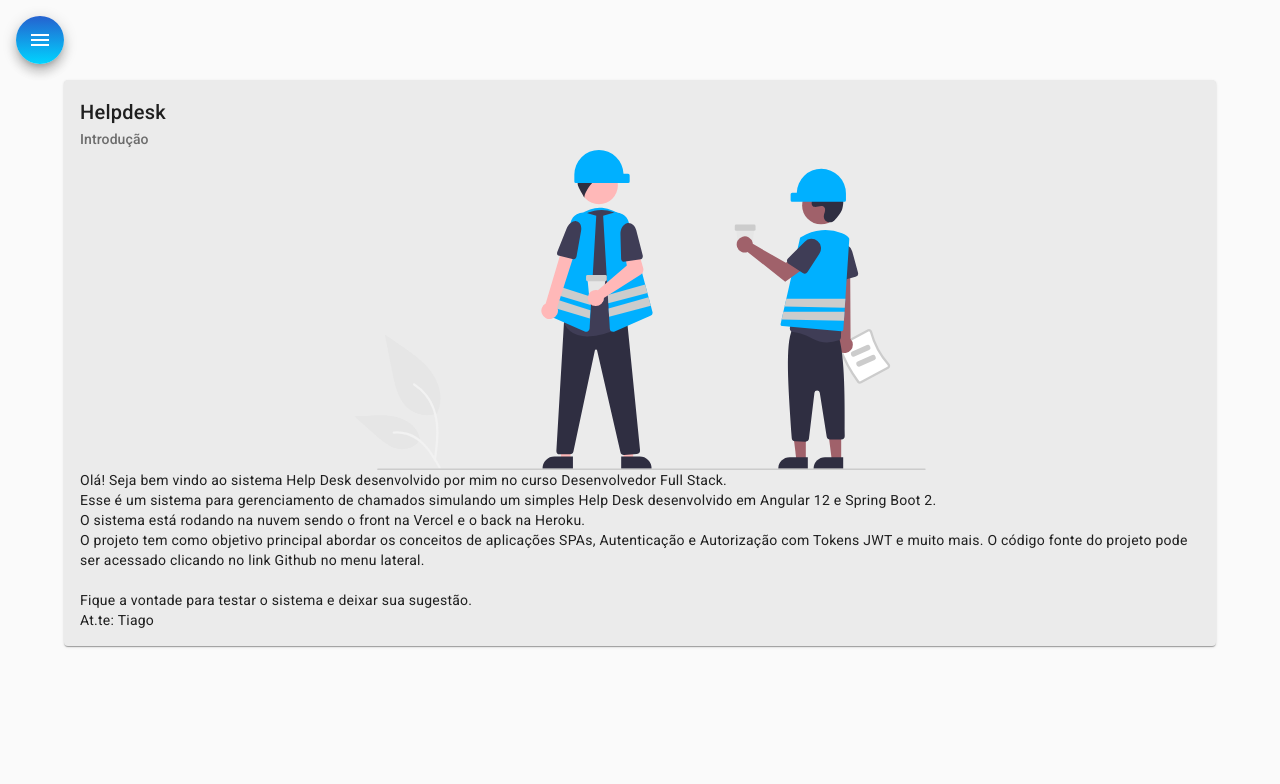
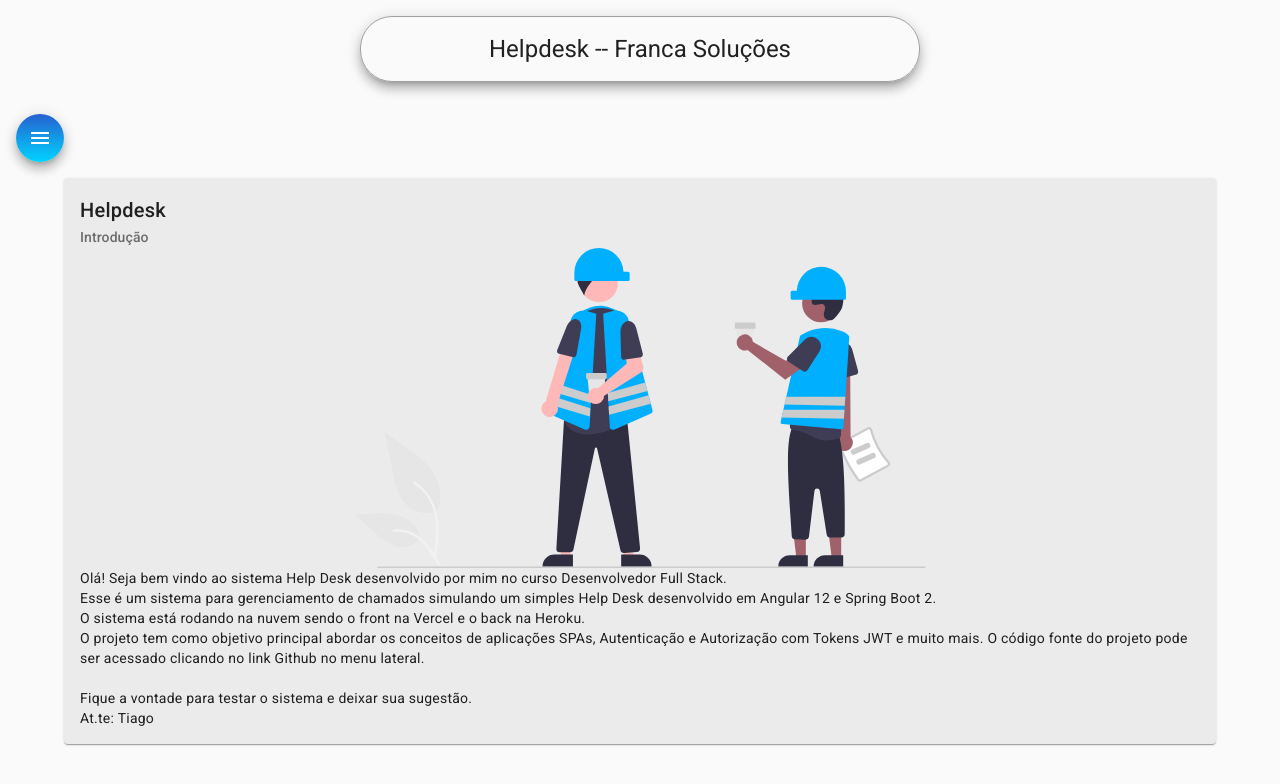
Before and after one commit to tiagofrancarita/frontend-helpdesk, an Angular app: page /home in a window 1280 px wide. Shown: the top 784 px of the page. Built offline with nearby package versions, Linux system fonts and the light colour scheme.

Commit message:
criação e estilizacao do component header

```diff
--- a/src/app/app.module.ts
+++ b/src/app/app.module.ts
@@ -33,13 +33,15 @@ import { FormsModule, ReactiveFormsModule } from '@angular/forms';
 // Componente do projeto
 import { NavComponent } from './components/nav/nav.component';
 import { HomeComponent } from './components/home/home.component';
+import { HeaderComponent } from './components/header/header.component';
 
 
 @NgModule({
   declarations: [
     AppComponent,
     NavComponent,
-    HomeComponent
+    HomeComponent,
+    HeaderComponent
   ],
   imports: [
     BrowserModule,
--- /dev/null
+++ b/src/app/components/header/header.component.css
@@ -0,0 +1,12 @@
+.container{
+    display: flex;
+    align-items: center;
+    justify-content: center;
+}
+
+h1{
+    margin-top: 1rem;
+    border: 1px solid rgb(161, 159, 159);
+    padding: 1rem 10%;
+    border-radius: 2rem;
+}
--- /dev/null
+++ b/src/app/components/header/header.component.html
@@ -0,0 +1,6 @@
+<div class="container">
+    <h1 class="mat-elevation-z8">Helpdesk -- Franca Soluções</h1>
+
+
+
+</div>
--- a/src/app/components/home/home.component.html
+++ b/src/app/components/home/home.component.html
@@ -1,4 +1,4 @@
-<mat-card class="card">
+<mat-card class="card mat-elevation-z8">
     <mat-card-header>
       <mat-card-title>Helpdesk</mat-card-title>
       <mat-card-subtitle>Introdução</mat-card-subtitle>
--- a/src/app/components/nav/nav.component.html
+++ b/src/app/components/nav/nav.component.html
@@ -43,6 +43,7 @@
     </mat-drawer>
 
     <div class="sidenav-content">
+      <app-header></app-header>
       <button class="menu mat-elevation-z8"  (click)="drawer.toggle()" mat-icon-button>
         <mat-icon>menu</mat-icon>
       </button>
```
Also changed, not shown: src/app/components/header/header.component.ts (added, +10 -0 lines).
